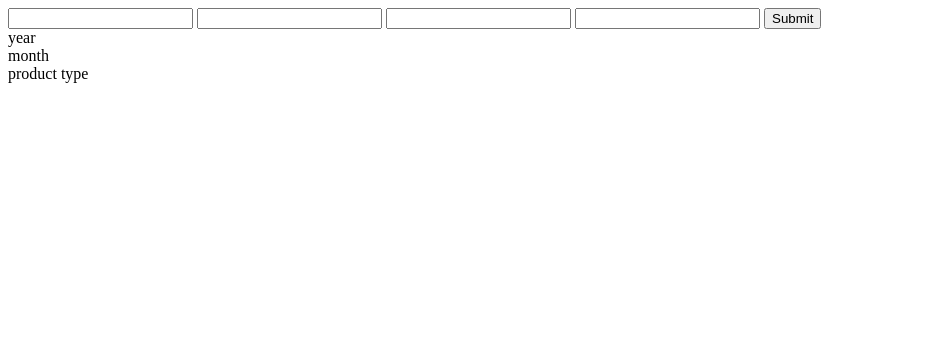
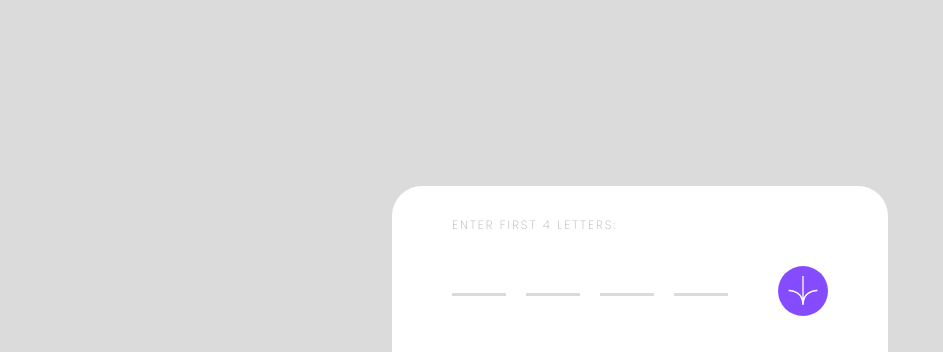
Before and after one commit to madosy/ios-sn-decoder, a plain HTML site: page index.html in a window 1280 px wide. Shown: the top 352 px of the page, without its empty margins (0-943 px from the left). Drawn offline with Linux system fonts and the light colour scheme.

Commit message:
Styling added to page

```diff
--- a/index.html
+++ b/index.html
@@ -6,6 +6,7 @@
     <meta name="viewport" content="width=device-width, initial-scale=1.0" />
     <title>IOS SN Decoder</title>
     <script src="index.js" defer></script>
+    <link rel="stylesheet" href="style.css" />
   </head>
   <body>
     <div class="decoder-container">
@@ -14,12 +15,13 @@
         <input type="text" id="month" />
         <input type="text" id="product1" />
         <input type="text" id="product2" />
-        <button type="submit">Submit</button>
+        <button type="submit"></button>
       </form>
+      <div class="error"></div>
       <div class="decode-result">
-        <div class="year"><span></span> year</div>
-        <div class="month"><span></span> month</div>
-        <div class="product"><span></span> product type</div>
+        <div class="year">year <span></span></div>
+        <div class="month">month <span></span></div>
+        <div class="product">product <span></span></div>
       </div>
     </div>
   </body>
--- a/index.js
+++ b/index.js
@@ -91,13 +91,21 @@ function getDeviceInfo(serialNumber) {
 
 const serialInputs = Array.from(document.querySelectorAll("input"));
 const form = document.querySelector("form");
-serialInputs.forEach((input, ind) =>
+serialInputs.forEach((input, ind) => {
+  input.addEventListener("paste", (event) => {
+    const clipboard = event.clipboardData.getData("text");
+    serialInputs[0].value = clipboard[0];
+    serialInputs[1].value = clipboard[1];
+    serialInputs[2].value = clipboard[2];
+    serialInputs[3].value = clipboard[3];
+    event.preventDefault();
+  });
   input.addEventListener("input", (event) => {
     input.value = event.data;
     let nextInput = serialInputs[ind + 1];
     if (nextInput && input.value.length > 0) nextInput.focus();
-  })
-);
+  });
+});
 
 const submitButton = document.querySelector("button");
 submitButton.addEventListener("click", (event) => {
@@ -109,13 +117,19 @@ submitButton.addEventListener("click", (event) => {
     displayResult(deviceInfo);
   } catch (err) {
     console.log("Please enter a valid serialnumber");
+    const error = document.querySelector(".error");
+    const spans = document.querySelectorAll("span");
+    error.innerText = "Please enter a valid serial number.";
+    spans.forEach((item) => (item.innerText = ""));
   }
 });
 
 function displayResult(deviceInfo) {
+  const error = document.querySelector(".error");
   const year = document.querySelector(".year span");
   const month = document.querySelector(".month span");
   const product = document.querySelector(".product span");
+  error.innerText = "";
   year.innerText = deviceInfo.year;
   month.innerText = deviceInfo.month;
   product.innerText = `IS ${deviceInfo.product}`;
--- /dev/null
+++ b/style.css
@@ -0,0 +1,101 @@
+@import url('https://fonts.googleapis.com/css2?family=Poppins:ital,wght@0,200;0,700;1,400;1,800&display=swap');
+body {
+    background-color: hsl(0, 0%, 86%);
+    box-sizing: border-box;
+    font-family: 'Poppins', sans-serif;
+    height: 100svh;
+    margin: 0;
+    padding: 0;
+    display: grid;
+    place-content: center;
+
+}
+
+.decoder-container {
+    background-color: white;
+    max-width: min-content;
+    position: relative;
+    /* height: 400px; */
+
+    padding: 50px 100px 70px 50px;
+    border-radius: 30px;
+    border-bottom-right-radius: 200px;
+}
+
+form {
+    display: flex;
+}
+
+form::before {
+    content:"Enter first 4 letters:";
+    text-transform: uppercase;
+    height: 10px;
+    font-weight: 200;
+    letter-spacing: 2px;
+    font-size: 12px;
+    color: hsl(0, 0%, 70%);
+    position: absolute;
+    top: 30px;
+    left: 60px;
+}
+
+input {
+    appearance: none;
+    border: none;
+    width: 50px;
+    margin: 10px;
+    font-size: 30px;
+    font-family: 'Poppins', sans-serif;
+    text-align: center;
+    font-weight: 800;
+    text-transform: uppercase;
+    border-bottom: 3px solid hsl(0, 0%, 86%);
+}
+
+button {
+    position: relative;
+    left: 40px;
+    top: 30px;
+
+    display: block;
+    background-image: url(icon-arrow.svg);
+    background-size: 30px;
+    background-repeat: no-repeat;
+    background-position: center;
+
+    height: 50px;
+    min-width: 50px;
+    border: 0;
+    background-color: hsl(259, 100%, 65%);
+    border-radius: 100px;
+}
+button:active{
+    background-color: hsl(259, 90%, 55%);
+    background-size: 25px;
+}
+
+.decode-result{
+    margin-top: 30px;
+}
+
+.year,.month,.product{
+    font-size: 35px;
+    font-style: italic;
+    font-weight: 800;
+    display: flex;
+    justify-content: space-between;
+    margin-bottom: 10px;
+
+}
+
+span {
+    color: hsl(259, 100%, 65%);
+    text-align: right;
+    font-weight: 700;
+}
+
+.error {
+    color: hsl(0, 100%, 70%);
+    height: 20px;
+    font-weight: 600;
+}
```
Also changed, not shown: icon-arrow.svg (added).
